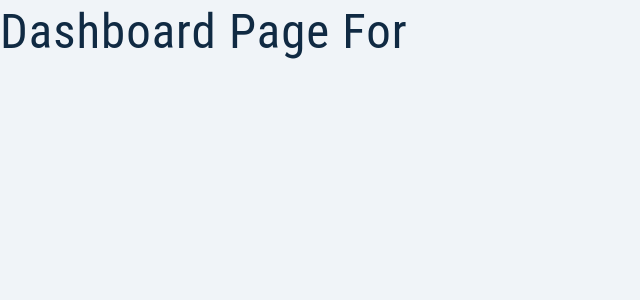
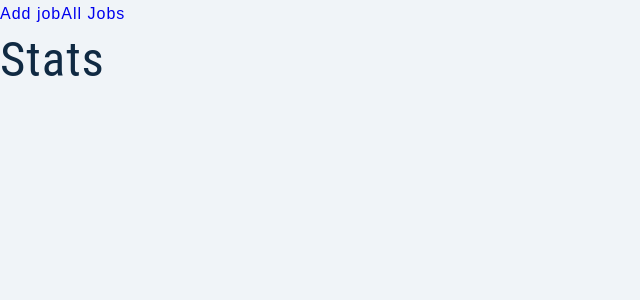
Before and after one commit to JGitHub25/mern-jobify, a React (Create React App) app in the folder client/: page / in a window 1280 px wide. Shown: the top 300 px of the page, without its empty margins (0-640 px from the left). Built offline with nearby package versions, Linux system fonts and the light colour scheme.

Commit message:
feat: added dashboard (ShareLayout) and children components and routing.

```diff
--- a/client/src/App.js
+++ b/client/src/App.js
@@ -1,11 +1,23 @@
 import { BrowserRouter, Routes, Route } from "react-router-dom";
-import { Dashboard, Landing, Register, Error } from "./pages";
+import { Landing, Register, Error } from "./pages";
+import {
+  AddJob,
+  AllJobs,
+  Profile,
+  SharedLayout,
+  Stats,
+} from "./pages/Dashboard";
 
 function App() {
   return (
     <BrowserRouter>
       <Routes>
-        <Route path="/" element={<Dashboard />} />
+        <Route path="/" element={<SharedLayout />}>
+          <Route index element={<Stats />} />
+          <Route path="jobs" element={<AllJobs />} />
+          <Route path="profile" element={<Profile />} />
+          <Route path="add-job" element={<AddJob />} />
+        </Route>
         <Route path="/register" element={<Register />} />
         <Route path="/landing" element={<Landing />} />
         <Route path="*" element={<Error />} />
--- a/client/src/pages/Dashboard.js
+++ /dev/null
@@ -1,7 +0,0 @@
-import { useAppContext } from "../context/appContext";
-
-export const Dashboard = () => {
-  const { user } = useAppContext();
-
-  return <h1>Dashboard page for {user && user.name}</h1>;
-};
--- /dev/null
+++ b/client/src/pages/Dashboard/AddJob.js
@@ -0,0 +1,3 @@
+export const AddJob = () => {
+  return <h1>Add job</h1>;
+};
--- /dev/null
+++ b/client/src/pages/Dashboard/AllJobs.js
@@ -0,0 +1,3 @@
+export const AllJobs = () => {
+  return <h1>All Jobs</h1>;
+};
--- /dev/null
+++ b/client/src/pages/Dashboard/Profile.js
@@ -0,0 +1,3 @@
+export const Profile = () => {
+  return <h1>Profile</h1>;
+};
--- /dev/null
+++ b/client/src/pages/Dashboard/SharedLayout.js
@@ -0,0 +1,14 @@
+import { Link, Outlet } from "react-router-dom";
+import Wrapper from "../../assets/wrappers/SharedLayout";
+
+export const SharedLayout = () => {
+  return (
+    <Wrapper>
+      <nav>
+        <Link to="add-job">Add job</Link>
+        <Link to="jobs">All Jobs</Link>
+      </nav>
+      <Outlet />
+    </Wrapper>
+  );
+};
--- /dev/null
+++ b/client/src/pages/Dashboard/Stats.js
@@ -0,0 +1,3 @@
+export const Stats = () => {
+  return <h1>Stats</h1>;
+};
--- /dev/null
+++ b/client/src/pages/Dashboard/index.js
@@ -0,0 +1,7 @@
+import { AllJobs } from "./AllJobs.js";
+import { Profile } from "./Profile.js";
+import { Stats } from "./Stats.js";
+import { AddJob } from "./AddJob.js";
+import { SharedLayout } from "./SharedLayout.js";
+
+export { AllJobs, Profile, Stats, AddJob, SharedLayout };
--- a/client/src/pages/index.js
+++ b/client/src/pages/index.js
@@ -1,6 +1,5 @@
-import { Dashboard } from "./Dashboard";
 import { Landing } from "./Landing";
 import { Register } from "./Register";
 import { Error } from "./Error";
 
-export { Dashboard, Landing, Register, Error };
+export { Landing, Register, Error };
```
